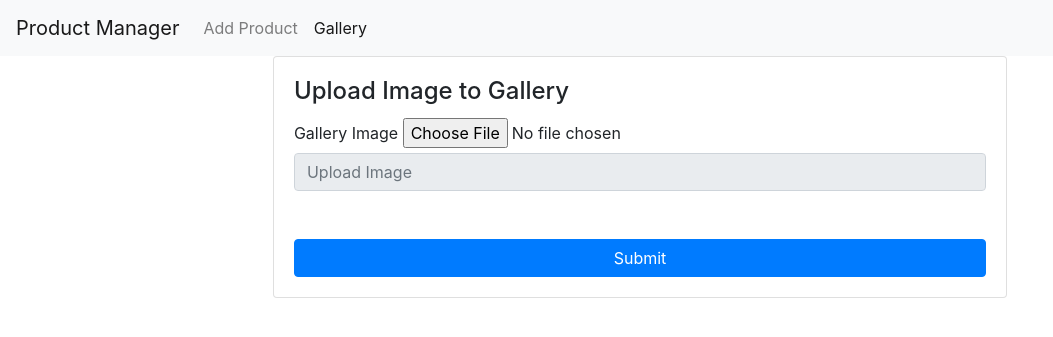
After one commit to kaumil-mg/Flask_Project, a Flask app: page /gallery in a window 1280 px wide. The commit adds this page. Shown: the top 337 px of the page, without its empty margins (0-1053 px from the left). Run offline with Flask 3, Linux system fonts and the light colour scheme; some libraries are stand-ins or nearby versions.

Commit message:
Added gallery tab

```diff
--- a/app.py
+++ b/app.py
@@ -1,10 +1,14 @@
-from flask import Flask, request, render_template, redirect, url_for
+from flask import Flask, render_template, request, redirect
+from werkzeug.utils import secure_filename
+import os
 import mysql.connector
-import os
-from werkzeug.utils import secure_filename
 
 app = Flask(__name__)
-app.config['UPLOAD_FOLDER'] = 'uploads'
+app.config['UPLOAD_FOLDER'] = 'uploads/gallery'
+app.secret_key = 'your_secret_key'
+
+# Ensure the uploads and gallery folders exist
+os.makedirs(app.config['UPLOAD_FOLDER'], exist_ok=True)
 
 # MySQL configurations
 db = mysql.connector.connect(
@@ -15,16 +19,17 @@ db = mysql.connector.connect(
     database="product_db"
 )
 
-cursor = db.cursor()
+@app.route('/')
+def home():
+    return redirect('/add-product')
 
-@app.route('/', methods=['GET', 'POST'])
-def submit_product():
+@app.route('/add-product', methods=['GET', 'POST'])
+def add_product():
     if request.method == 'POST':
         product_name = request.form['product_name']
         category = request.form['category']
         features = request.form['features']
 
-        # Handling file uploads
         product_image = request.files['product_image']
         product_table = request.files['product_table']
         product_chart = request.files['product_chart']
@@ -33,20 +38,40 @@ def submit_product():
         table_url = secure_filename(product_table.filename)
         chart_url = secure_filename(product_chart.filename)
 
-        product_image.save(os.path.join(app.config['UPLOAD_FOLDER'], image_url))
-        product_table.save(os.path.join(app.config['UPLOAD_FOLDER'], table_url))
-        product_chart.save(os.path.join(app.config['UPLOAD_FOLDER'], chart_url))
+        product_image.save(os.path.join('uploads', image_url))
+        product_table.save(os.path.join('uploads', table_url))
+        product_chart.save(os.path.join('uploads', chart_url))
 
-        query = """
+        cursor = db.cursor()
+        cursor.execute("""
             INSERT INTO products (product_name, category, features, image_url, table_url, chart_url)
             VALUES (%s, %s, %s, %s, %s, %s)
-        """
-        cursor.execute(query, (product_name, category, features, image_url, table_url, chart_url))
+        """, (product_name, category, features, image_url, table_url, chart_url))
         db.commit()
+        cursor.close()
 
-        return redirect(url_for('submit_product'))
+        return redirect('/add-product')
 
-    return render_template('form.html')
+    return render_template('add_product.html')
 
-if __name__ == "__main__":
+@app.route('/gallery', methods=['GET', 'POST'])
+def gallery():
+    if request.method == 'POST':
+        gallery_image = request.files['gallery_image']
+        image_url = secure_filename(gallery_image.filename)
+        gallery_image.save(os.path.join(app.config['UPLOAD_FOLDER'], image_url))
+
+        cursor = db.cursor()
+        cursor.execute("""
+            INSERT INTO gallery (image_url)
+            VALUES (%s)
+        """, (image_url,))
+        db.commit()
+        cursor.close()
+
+        return redirect('/gallery')
+
+    return render_template('gallery.html')
+
+if __name__ == '__main__':
     app.run(debug=True)
--- /dev/null
+++ b/templates/gallery.html
@@ -0,0 +1,49 @@
+<!DOCTYPE html>
+<html lang="en">
+<head>
+    <meta charset="UTF-8">
+    <meta name="viewport" content="width=device-width, initial-scale=1.0">
+    <title>Gallery</title>
+    <link href="https://stackpath.bootstrapcdn.com/bootstrap/4.5.2/css/bootstrap.min.css" rel="stylesheet">
+</head>
+<body>
+    <nav class="navbar navbar-expand-lg navbar-light bg-light">
+        <a class="navbar-brand" href="#">Product Manager</a>
+        <div class="collapse navbar-collapse" id="navbarNav">
+            <ul class="navbar-nav">
+                <li class="nav-item">
+                    <a class="nav-link" href="/add-product">Add Product</a>
+                </li>
+                <li class="nav-item active">
+                    <a class="nav-link" href="/gallery">Gallery</a>
+                </li>
+            </ul>
+        </div>
+    </nav>
+    <div class="content-wrapper">
+        <div class="row justify-content-center">
+            <div class="col-md-7 grid-margin stretch-card">
+                <div class="card">
+                    <div class="card-body">
+                        <h4 class="card-title">Upload Image to Gallery</h4>
+                        <form class="forms-sample" action="/gallery" method="post" enctype="multipart/form-data">
+                            <div class="form-group mb-5">
+                                <label>Gallery Image</label>
+                                <input type="file" name="gallery_image" class="file-upload-default">
+                                <div class="input-group col-xs-12">
+                                    <input type="text" class="form-control file-upload-info" disabled="" placeholder="Upload Image">
+                                </div>
+                            </div>
+
+                            <button type="submit" class="btn btn-primary mr-2 w-100">Submit</button>
+                        </form>
+                    </div>
+                </div>
+            </div>
+        </div>
+    </div>
+    <script src="https://code.jquery.com/jquery-3.5.1.slim.min.js"></script>
+    <script src="https://cdn.jsdelivr.net/npm/@popperjs/core@2.5.4/dist/umd/popper.min.js"></script>
+    <script src="https://stackpath.bootstrapcdn.com/bootstrap/4.5.2/js/bootstrap.min.js"></script>
+</body>
+</html>
```
Also changed, not shown: templates/add_product.html (renamed from templates/form.html, +20 -1 lines), uploads/Screenshot_15.png (added), uploads/Screenshot_16.png (added), uploads/Screenshot_2024-06-28_221553.png (added), uploads/gallery/Screenshot_7.png (added).
